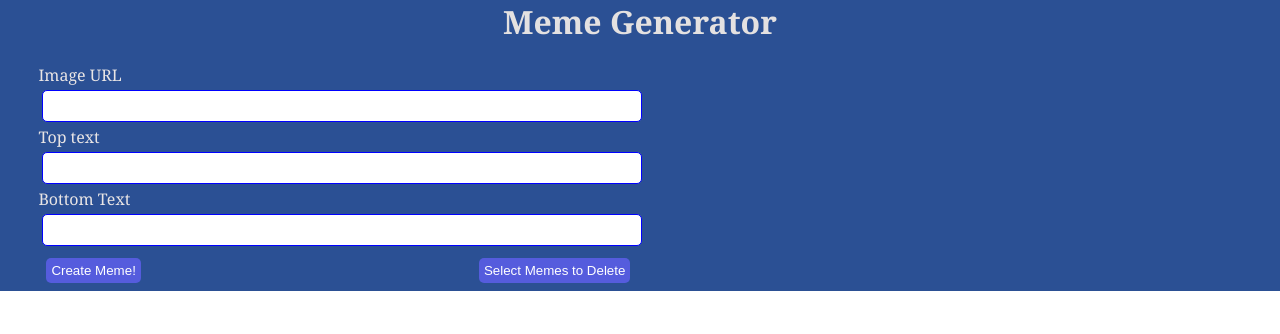
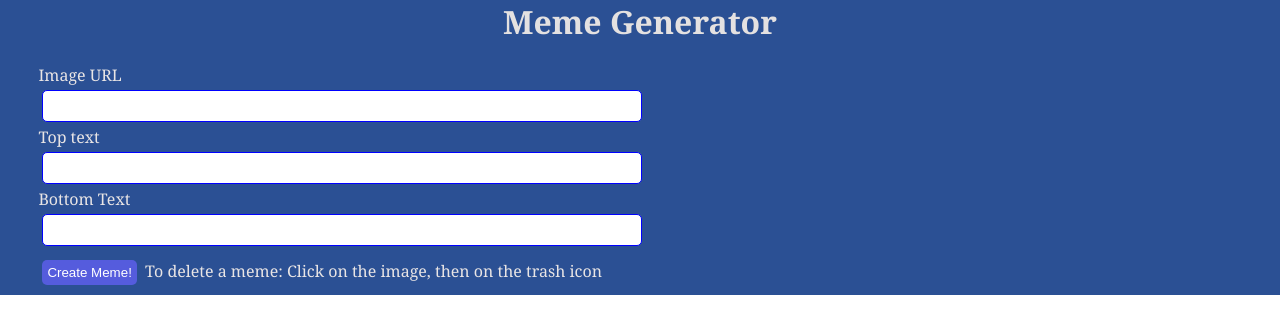
Before and after one commit to jakejg/Meme-Generator, a plain HTML site: page index.html in a window 1280 px wide. Drawn offline with Linux system fonts and the light colour scheme.

Commit message:
changed delete option

```diff
--- a/app.js
+++ b/app.js
@@ -3,8 +3,7 @@ const link = document.querySelector('#link')
 const topText = document.querySelector('#texttop')
 const bottomText = document.querySelector('#textbottom')
 const bigContainer = document.querySelector('.box')
-const button = document.querySelector('button')
-let deleteToggle = true;
+
 
 
 form.addEventListener('submit', e =>{
@@ -13,7 +12,10 @@ form.addEventListener('submit', e =>{
     let container = document.createElement('div')
         bigContainer.append(container)
         container.className = "image-container"
-
+    let trash = document.createElement('i');
+        trash.className = "fas fa-trash";
+        trash.classList.toggle('hide')
+        container.append(trash)
 
     //create image
     let memeImg = document.createElement('img')
@@ -34,14 +36,21 @@ form.addEventListener('submit', e =>{
 })
 
 bigContainer.addEventListener('click', e=> {
+    if (e.target.tagName === 'IMG'){
+      icon = e.target.previousElementSibling
+      icon.classList.toggle('hide')
+    }
     if (e.target.tagName === 'I') {
-        e.target.parentElement.remove();
-    }
+       e.target.parentElement.remove();
+   }
 })
 
+
+
+/*
 button.addEventListener('click', e=> {
     if (deleteToggle){
-        imageContainer=document.querySelectorAll('.image-container');
+        imageContainer = document.querySelectorAll('.image-container');
             for (image of imageContainer){
                 let trash = document.createElement('i');
                     trash.className = "fas fa-trash";
@@ -50,11 +59,13 @@ button.addEventListener('click', e=> {
             }
     }
     else {
-        imageContainer=document.querySelectorAll('.image-container');
+        imageContainer = document.querySelectorAll('.image-container');
             for (image of imageContainer){
-                image.lastElementChild.remove()
+                if (image.lastElementChild.tagName === "I"){
+                    image.lastElementChild.remove()
+                }
                     deleteToggle = true;
-    }
+            }
 
     }
 })
--- a/index.html
+++ b/index.html
@@ -18,8 +18,7 @@
         <label for="textbottom">Bottom Text</label>
         <input type="text" id="textbottom"><br>
         <div class="buttons">
-        <input type="submit" value="Create Meme!">
-        <button type="button">Select Memes to Delete</button>
+        <input type="submit" value="Create Meme!"> To delete a meme: Click on the image, then on the trash icon
         </div>
     </form>
 </div>
--- a/style.css
+++ b/style.css
@@ -85,9 +85,9 @@ input[type="text"]{
 
 }
 
-input[type="submit"], button{
+input[type="submit"]{
     padding: 5px;
-    margin: 8px;
+    margin: 10px 4px;
     border: none;
     border-radius: 5px;
     cursor: pointer;
@@ -95,7 +95,7 @@ input[type="submit"], button{
     color: white
 }
 
-.buttons{
-    display:flex;
-    justify-content: space-between;
+
+.hide{
+    display: none !important;
 }
```
